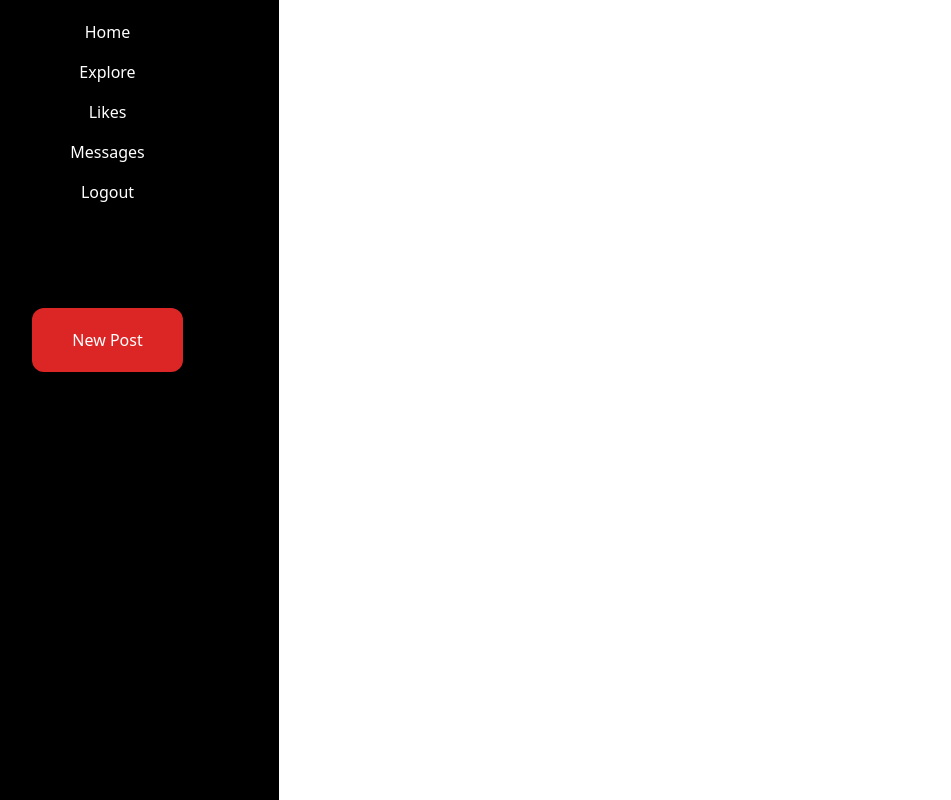
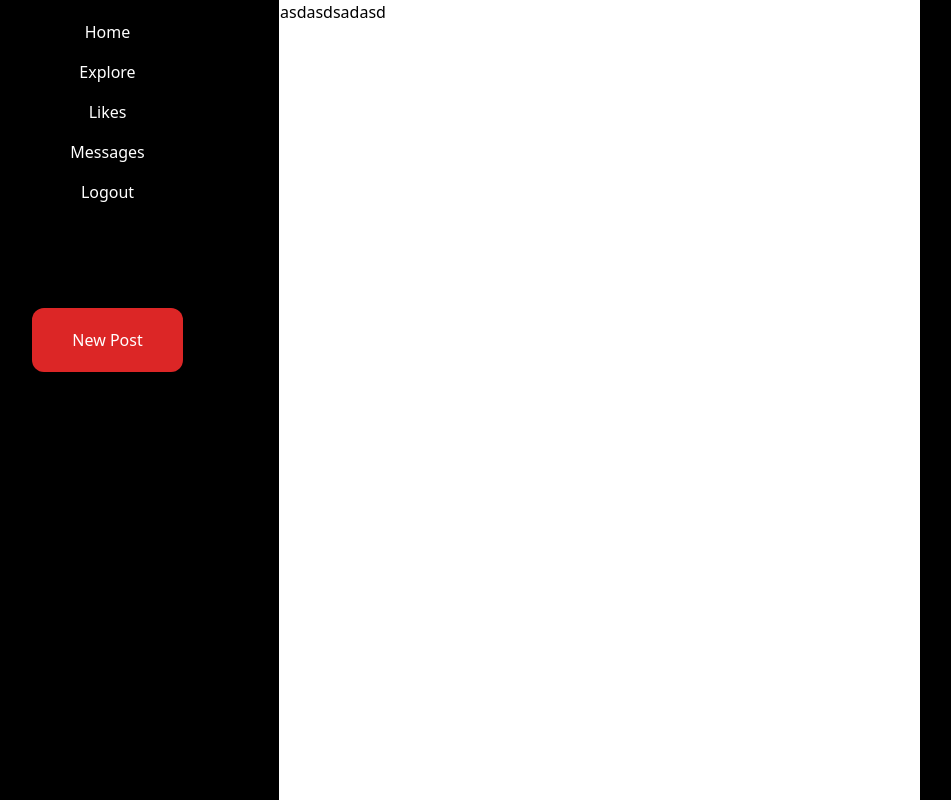
Before and after one commit to thepug432/MERN-twitter-clone, a React (Create React App) app in the folder client/: page / in a window 1280 px wide. Shown: the whole page, without its empty margins (40-991 px from the left). Built offline with nearby package versions, Linux system fonts and the light colour scheme; sample sign-in values are in the browser's storage.

Commit message:
Wrapper and sidebar added

```diff
--- a/client/src/components/Navbar.jsx
+++ b/client/src/components/Navbar.jsx
@@ -25,9 +25,7 @@ function Navbar() {
     }
 
     return (
-        <nav className='sm:h-screen h-min border-white border-r sm:bg-black border-b-red-100 sm:w-1/4 w-full p-0 absolute'>
-
-
+        <nav className='sm:h-screen h-min border-white border-r sm:bg-black border-b-red-100 sm:w-1/4 w-full p-0'>
             {seeNav ?
                 <button className='sm:hidden block bg-black text-white p-2 px-4 rounded-r-xl' onClick={flipnav}>
                     <GoTriangleRight size={25}/>
@@ -39,7 +37,6 @@ function Navbar() {
                     </button>
                 </div>
             }
-
 
             <div className={divClass}>
                 <Navbutton link={'/'} text={'Home'}/>
@@ -72,6 +69,7 @@ function Navbar() {
                 </motion.button>
             </div>
         </nav>
+
     )
 }
 
--- /dev/null
+++ b/client/src/components/Sidebar.jsx
@@ -0,0 +1,11 @@
+import React from 'react'
+
+function Sidebar() {
+  return (
+    <div className='bg-black flex flex-col w-1/4'>
+
+    </div>
+  )
+}
+
+export default Sidebar
--- /dev/null
+++ b/client/src/components/Wrapper.jsx
@@ -0,0 +1,15 @@
+import React from 'react'
+import Navbar from './Navbar'
+import Sidebar from './Sidebar'
+
+function Wrapper({children}) {
+  return (
+    <div className='flex sm:flex-row flex-col'>
+        <Navbar />
+        {children}
+        <Sidebar />
+    </div>
+  )
+}
+
+export default Wrapper
--- a/client/src/pages/Dashboard.jsx
+++ b/client/src/pages/Dashboard.jsx
@@ -1,7 +1,7 @@
 import React, { useEffect } from 'react'
 import { useNavigate } from 'react-router-dom'
 import {store} from '../app/store'
-import Navbar from '../components/Navbar';
+import Wrapper from '../components/Wrapper';
 
 function Dashboard() {
   const navigate = useNavigate()
@@ -16,10 +16,11 @@ function Dashboard() {
 
 
   return (
-    <div className='flex sm:flex-row flex-col'>
-      <Navbar />
-      Lorem25
-    </div>
+    <Wrapper>
+        <div className='flex flex-col w-1/2'>
+        asdasdsadasd
+        </div>
+    </Wrapper>
   )
 }
 
```
